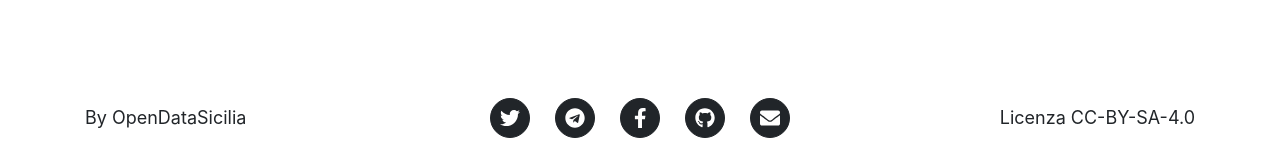
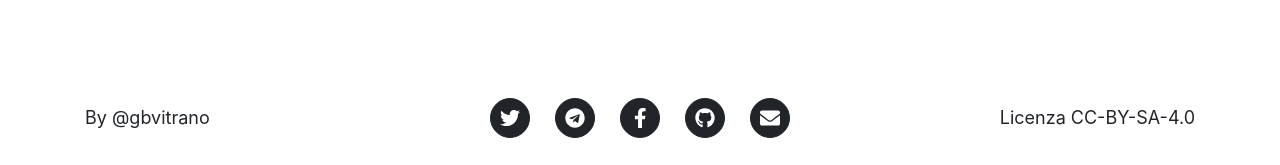
Before and after one commit to gbvitrano/MaterialMkDocs-gb, an MkDocs documentation site: the page built from docs/index.md, in a window 1280 px wide. Shown: the part 732-897 px from the top of the page. Built offline with MkDocs 1.6.1 and Material for MkDocs 9.7.7, drawn with Linux system fonts in a browser that asks for light colours; nearby versions of some CDN libraries; some web fonts are replaced; comment, search, counter and statistics services are not loaded.

Commit message:
Update home.html

```diff
--- a/docs/overrides/home.html
+++ b/docs/overrides/home.html
@@ -17,7 +17,7 @@
         <footer class="footer py-4">
             <div class="container">
                 <div class="row align-items-center">
-                    <div class="col-lg-4 text-lg-start"><a href="http://opendatasicilia.it/" title="OpenDataSicilia" target="_blank">By OpenDataSicilia </a></div>
+                    <div class="col-lg-4 text-lg-start"><a href="https://twitter.com/gbvitrano" title="@gbvitrano " target="_blank">By @gbvitrano </a></div>
                     <div class="col-lg-4 my-3 my-lg-0">
                     <a class="btn btn-dark btn-social mx-2" href="http://twitter.com/opendatasicilia" rel="noopener" target="_blank" title="account twitter"><i class="fab fa-twitter"></i></a>
                       <a class="btn btn-dark btn-social mx-2" href="https://www.facebook.com/groups/opendatasicilia/ target="_blank" title="gruppo telegram""><i class="fab fa-telegram"></i></a>
```
